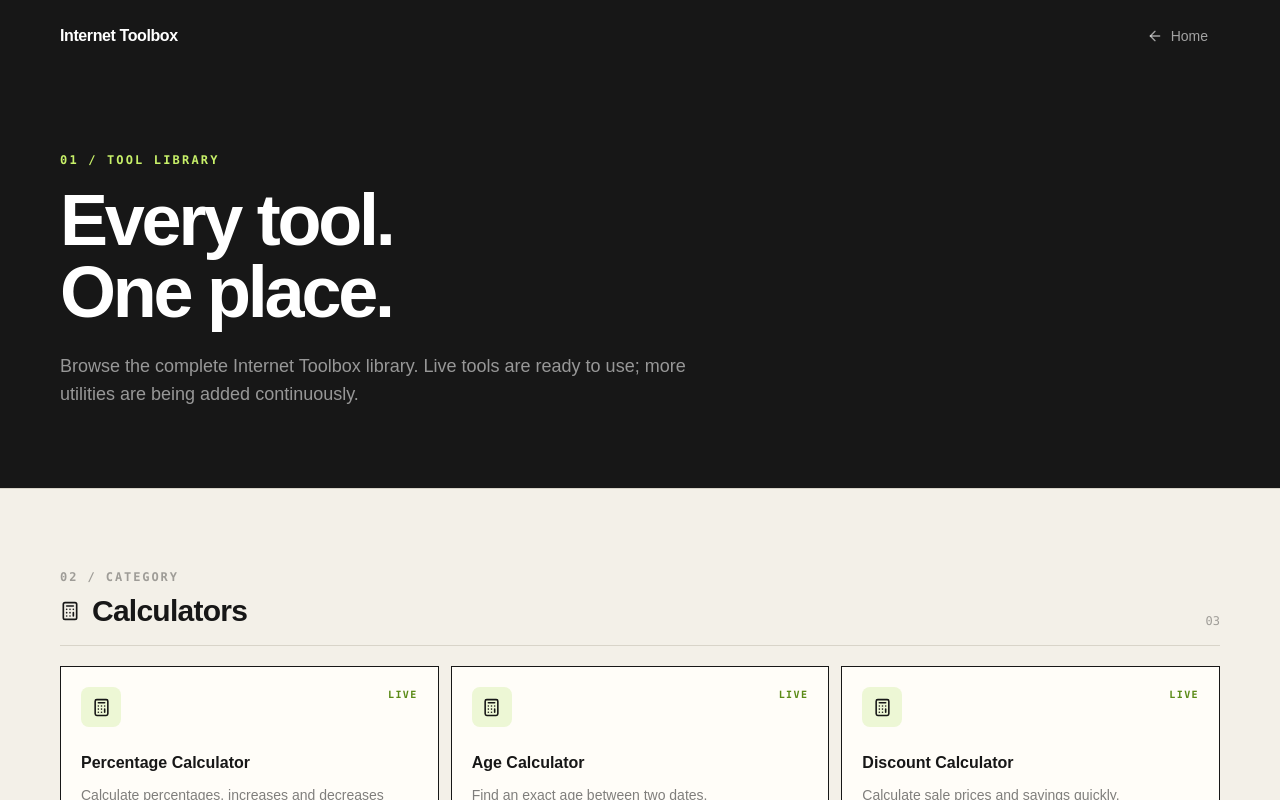
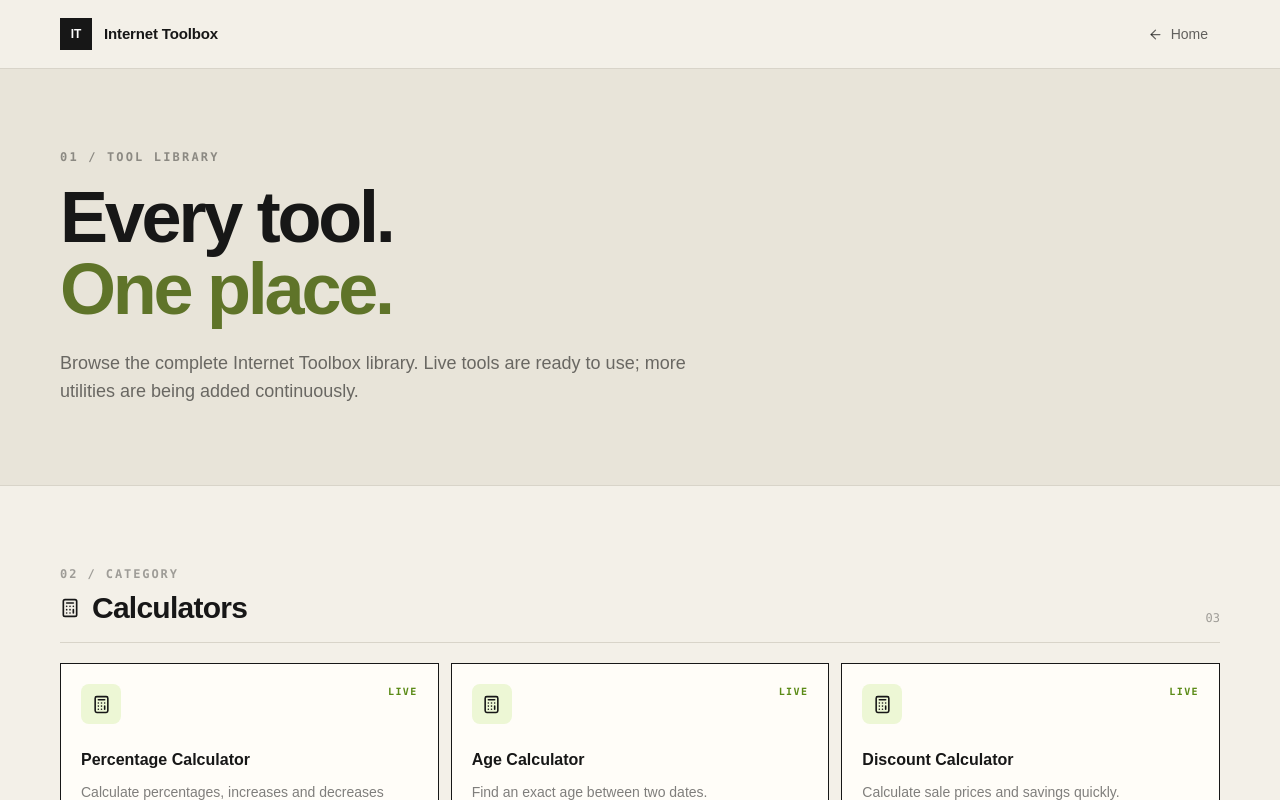
Before and after one commit to factoalbum/internet-toolbox, a Next.js app: page /tools in a window 1280 px wide. Shown: the top 800 px of the page. Built offline with nearby package versions, Linux system fonts and the light colour scheme; no server answers.

Commit message:
Match all-tools page to professional palette

```diff
--- a/app/tools/page.tsx
+++ b/app/tools/page.tsx
@@ -10,20 +10,21 @@ export const metadata = {
 export default function ToolsPage() {
   return (
     <main className="min-h-screen bg-[#f3f0e8] text-[#171717]">
-      <header className="bg-[#171717] text-white">
-        <div className="container flex h-[72px] items-center justify-between">
-          <Link href="/" className="font-bold tracking-tight">Internet Toolbox</Link>
-          <Link href="/" className="flex min-h-11 items-center gap-2 rounded-lg px-3 text-sm text-white/60 transition hover:bg-white/10 hover:text-white">
-            <ArrowLeft size={16} /> Home
+      <header className="border-b border-[#d8d4c9] bg-[#f3f0e8]">
+        <div className="container flex h-[68px] items-center justify-between">
+          <Link href="/" className="flex items-center gap-3" aria-label="Internet Toolbox home">
+            <span className="flex size-8 items-center justify-center border border-[#171717] bg-[#171717] text-xs font-bold text-white" aria-hidden="true">IT</span>
+            <span className="text-[15px] font-semibold tracking-[-0.01em]">Internet Toolbox</span>
           </Link>
+          <Link href="/" className="flex min-h-11 items-center gap-2 rounded-md px-3 text-sm font-medium text-black/60 transition hover:bg-black/5 hover:text-[#171717]"><ArrowLeft size={15} /> Home</Link>
         </div>
       </header>
 
-      <section className="border-b border-[#d8d4c9] bg-[#171717] py-14 text-white md:py-20">
+      <section className="border-b border-[#d8d4c9] bg-[#e8e4d9] py-14 md:py-20">
         <div className="container">
-          <p className="font-mono text-xs font-bold uppercase tracking-[0.18em] text-[#c8f169]">01 / Tool library</p>
-          <h1 className="mt-4 max-w-4xl text-5xl font-black tracking-[-0.045em] md:text-7xl">Every tool.<br />One place.</h1>
-          <p className="mt-6 max-w-2xl text-base leading-7 text-white/55 md:text-lg">Browse the complete Internet Toolbox library. Live tools are ready to use; more utilities are being added continuously.</p>
+          <p className="font-mono text-xs font-bold uppercase tracking-[0.18em] text-black/40">01 / Tool library</p>
+          <h1 className="mt-4 max-w-4xl text-5xl font-black tracking-[-0.045em] md:text-7xl">Every tool.<br /><span className="text-[#5f7429]">One place.</span></h1>
+          <p className="mt-6 max-w-2xl text-base leading-7 text-black/55 md:text-lg">Browse the complete Internet Toolbox library. Live tools are ready to use; more utilities are being added continuously.</p>
         </div>
       </section>
 
@@ -35,28 +36,16 @@ export default function ToolsPage() {
             return (
               <section key={category.slug}>
                 <div className="mb-5 flex items-end justify-between gap-4 border-b border-[#d8d4c9] pb-4">
-                  <div>
-                    <p className="font-mono text-xs font-bold uppercase tracking-[0.16em] text-black/35">0{categoryIndex + 2} / Category</p>
-                    <div className="mt-2 flex items-center gap-3"><Icon size={20} /><h2 className="text-2xl font-black tracking-tight md:text-3xl">{category.name}</h2></div>
-                  </div>
+                  <div><p className="font-mono text-xs font-bold uppercase tracking-[0.16em] text-black/35">0{categoryIndex + 2} / Category</p><div className="mt-2 flex items-center gap-3"><Icon size={20} /><h2 className="text-2xl font-black tracking-tight md:text-3xl">{category.name}</h2></div></div>
                   <span className="font-mono text-xs text-black/35">{categoryTools.length.toString().padStart(2, "0")}</span>
                 </div>
                 <div className="grid gap-3 sm:grid-cols-2 lg:grid-cols-3">
-                  {categoryTools.map((tool) => {
-                    const ToolIcon = tool.icon;
-                    const live = tool.status === "live";
-                    return (
-                      <Link key={tool.slug} href={`/tools/${tool.slug}`} className={`group border p-5 transition duration-200 ${live ? "border-[#171717] bg-[#fffdf8] hover:-translate-y-1 hover:shadow-[7px_7px_0_#c8f169]" : "border-[#d8d4c9] bg-[#ebe7dc] hover:border-black/30"}`}>
-                        <div className="flex items-start justify-between gap-4">
-                          <span className="flex size-10 items-center justify-center rounded-lg bg-[#edf7d5]"><ToolIcon size={19} /></span>
-                          <span className={`font-mono text-[10px] font-bold uppercase tracking-[0.14em] ${live ? "text-[#5b8b17]" : "text-black/30"}`}>{live ? "Live" : "Soon"}</span>
-                        </div>
-                        <h3 className="mt-6 font-bold">{tool.name}</h3>
-                        <p className="mt-2 text-sm leading-6 text-black/50">{tool.description}</p>
-                        <span className="mt-5 inline-flex items-center gap-2 text-xs font-bold uppercase tracking-[0.12em]">{live ? "Open tool" : "Preview"} <ArrowRight size={14} className="transition group-hover:translate-x-1" /></span>
-                      </Link>
-                    );
-                  })}
+                  {categoryTools.map((tool) => { const ToolIcon = tool.icon; const live = tool.status === "live"; return (
+                    <Link key={tool.slug} href={`/tools/${tool.slug}`} className={`group border p-5 transition duration-200 ${live ? "border-[#171717] bg-[#fffdf8] hover:-translate-y-1 hover:shadow-[7px_7px_0_#c8f169]" : "border-[#d8d4c9] bg-[#ebe7dc] hover:border-black/30"}`}>
+                      <div className="flex items-start justify-between gap-4"><span className="flex size-10 items-center justify-center rounded-lg bg-[#edf7d5]"><ToolIcon size={19} /></span><span className={`font-mono text-[10px] font-bold uppercase tracking-[0.14em] ${live ? "text-[#5b8b17]" : "text-black/30"}`}>{live ? "Live" : "Soon"}</span></div>
+                      <h3 className="mt-6 font-bold">{tool.name}</h3><p className="mt-2 text-sm leading-6 text-black/50">{tool.description}</p><span className="mt-5 inline-flex items-center gap-2 text-xs font-bold uppercase tracking-[0.12em]">{live ? "Open tool" : "Preview"} <ArrowRight size={14} className="transition group-hover:translate-x-1" /></span>
+                    </Link>
+                  ); })}
                 </div>
               </section>
             );
```
